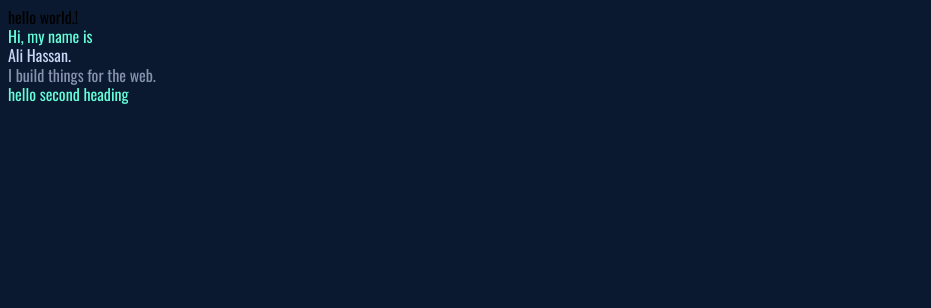
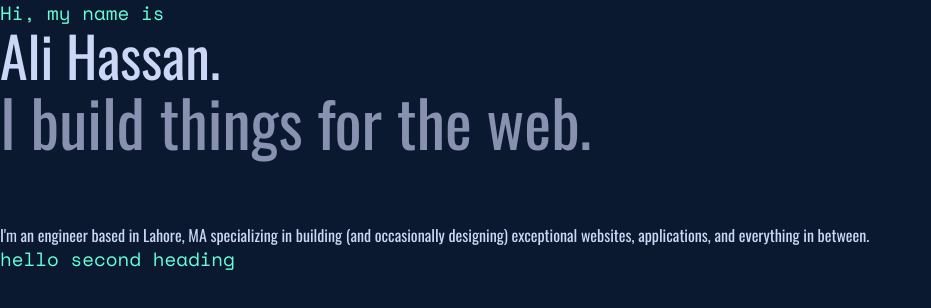
Before and after one commit to HassanDevelops/hassandevelops, a React (Create React App) app: page / in a window 1280 px wide. Shown: the top 308 px of the page, without its empty margins (0-931 px from the left). Built offline with nearby package versions, Linux system fonts and the light colour scheme.

Commit message:
paragrapgh is added

```diff
--- a/src/App.js
+++ b/src/App.js
@@ -3,14 +3,15 @@ import "./styleSheets/App.css";
 import TitleHeading from "./components/TitleHeading";
 import SecondaryHeading from "./components/SecondaryHeading";
 import ThirdHeading from "./components/ThirdHeading";
+import ParagrapghGrey from "./components/ParagrapghGrey";
 
 const App = () => {
   return (
     <>
-      <div>hello world.!</div>
       <SecondaryHeading headingText="Hi, my name is" />
       <TitleHeading headingText="Ali Hassan. " />
       <ThirdHeading headingText="I build things for the web." />
+      <ParagrapghGrey paragrapghText="I'm an engineer based in Lahore, MA specializing in building (and occasionally designing) exceptional websites, applications, and everything in between." />
       <SecondaryHeading headingText="hello second heading" />
     </>
   );
--- /dev/null
+++ b/src/components/ParagrapghGrey.js
@@ -0,0 +1,7 @@
+import React from "react";
+
+const ParagrapghGrey = ({ paragrapghText }) => {
+  return <div className="paragrapgh-grey">{paragrapghText}</div>;
+};
+
+export default ParagrapghGrey;
--- a/src/styleSheets/App.css
+++ b/src/styleSheets/App.css
@@ -1,22 +1,35 @@
 @import url("https://fonts.googleapis.com/css2?family=Open+Sans&display=swap");
 @import url("https://fonts.googleapis.com/css2?family=Oswald:wght@200;300;400&display=swap");
+@import url("https://fonts.googleapis.com/css2?family=Space+Mono&display=swap");
 
 body {
   padding: 0px;
-  line-height: 1.2;
+  margin: 0px;
   background-color: rgb(10, 25, 47);
-  font-family: "Oswald", "Open Sans", Helvetica, sans-serif;
+  line-height: 1.4;
+  font-family: "Space Mono", "Open Sans", Helvetica, sans-serif;
+  font-family: "Oswald";
+  color: rgb(204, 214, 246);
 }
 .title-heading {
-  color: rgb(204, 214, 246);
   transition-delay: "100ms";
+  font-size: 3.5rem;
+  line-height: 1;
 }
 .secondary-heading {
+  font-family: "Space Mono";
   color: rgb(100, 255, 218);
   transition-delay: "100ms";
+  font-size: 1.2rem;
 }
 
 .third-heading {
   color: rgb(136, 146, 176);
   transition-delay: "100ms";
+  font-size: 4rem;
+  line-height: 1.2;
 }
+.paragrapgh-grey {
+  padding-top: 4rem;
+  font-size: 1rem;
+}
```
